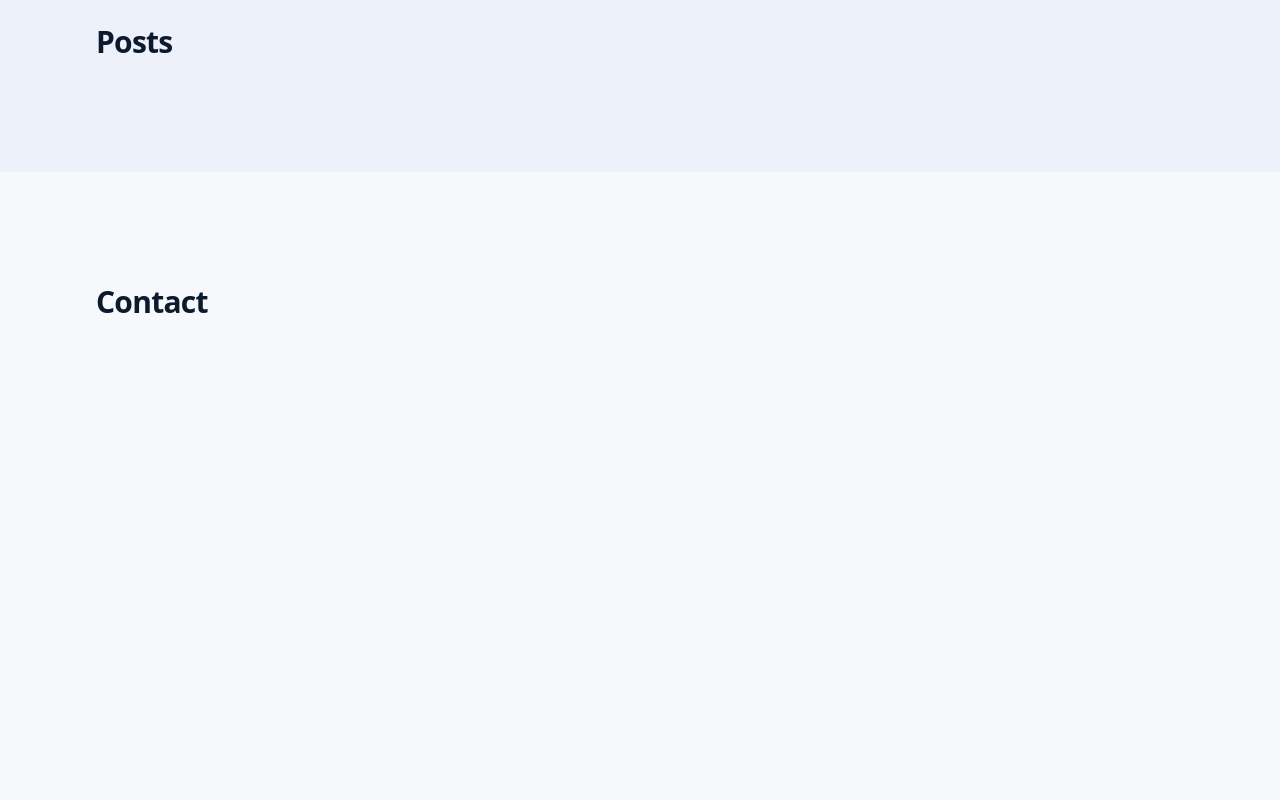
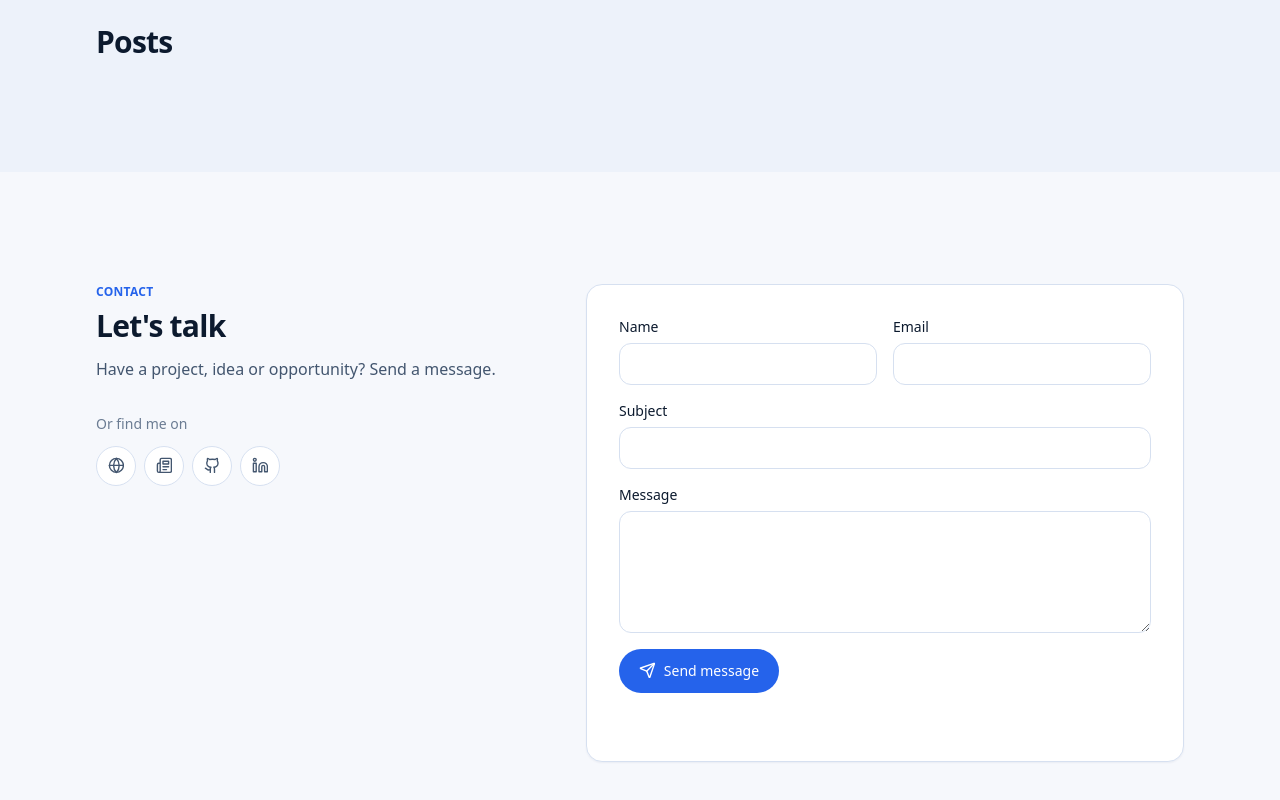
Before and after one commit to kristyancarvalho/portfolio, a React (Vite) app: page / in a window 1280 px wide. Shown: the part 2779-3579 px from the top of the page. Before the commit the page ends 3211 px from the top, so only its background shows below. Built offline with nearby package versions, Linux system fonts and the light colour scheme.

Commit message:
feat/contact: add contact section layout with accessible form

```diff
--- a/src/app/App.tsx
+++ b/src/app/App.tsx
@@ -3,6 +3,7 @@ import { Header } from '@/widgets/header/Header'
 import { HeroSection } from '@/widgets/hero/HeroSection'
 import { AboutSection } from '@/widgets/about/AboutSection'
 import { ProjectsSection } from '@/widgets/projects/ProjectsSection'
+import { ContactSection } from '@/widgets/contact/ContactSection'
 import { BackgroundDecoration } from '@/widgets/decoration/BackgroundDecoration'
 import { Section } from '@/shared/ui/Section'
 
@@ -20,9 +21,7 @@ export function App() {
         <Section id="posts" className="bg-background-soft">
           <h2 className="type-heading">{t('nav.posts')}</h2>
         </Section>
-        <Section id="contact">
-          <h2 className="type-heading">{t('nav.contact')}</h2>
-        </Section>
+        <ContactSection />
       </main>
     </div>
   )
--- /dev/null
+++ b/src/features/contact-form/ContactForm.tsx
@@ -0,0 +1,77 @@
+import { useState, type ChangeEvent, type FormEvent } from 'react'
+import { Send } from 'lucide-react'
+import { useTranslation } from 'react-i18next'
+import { Button } from '@/shared/ui/Button'
+import { TextAreaField, TextField } from '@/shared/ui/Field'
+
+type ContactValues = {
+  name: string
+  email: string
+  subject: string
+  message: string
+}
+
+const emptyValues: ContactValues = {
+  name: '',
+  email: '',
+  subject: '',
+  message: '',
+}
+
+export function ContactForm() {
+  const { t } = useTranslation()
+  const [values, setValues] = useState<ContactValues>(emptyValues)
+
+  const updateField =
+    (field: keyof ContactValues) =>
+    (event: ChangeEvent<HTMLInputElement | HTMLTextAreaElement>) => {
+      setValues((current) => ({ ...current, [field]: event.target.value }))
+    }
+
+  const handleSubmit = (event: FormEvent<HTMLFormElement>) => {
+    event.preventDefault()
+  }
+
+  return (
+    <form onSubmit={handleSubmit} noValidate className="flex flex-col gap-4">
+      <div className="grid gap-4 sm:grid-cols-2">
+        <TextField
+          id="contact-name"
+          name="name"
+          label={t('contact.form.name')}
+          autoComplete="name"
+          value={values.name}
+          onChange={updateField('name')}
+        />
+        <TextField
+          id="contact-email"
+          name="email"
+          type="email"
+          label={t('contact.form.email')}
+          autoComplete="email"
+          value={values.email}
+          onChange={updateField('email')}
+        />
+      </div>
+      <TextField
+        id="contact-subject"
+        name="subject"
+        label={t('contact.form.subject')}
+        value={values.subject}
+        onChange={updateField('subject')}
+      />
+      <TextAreaField
+        id="contact-message"
+        name="message"
+        label={t('contact.form.message')}
+        value={values.message}
+        onChange={updateField('message')}
+      />
+      <Button type="submit" className="self-start">
+        <Send className="h-[1.05rem] w-[1.05rem]" aria-hidden="true" />
+        {t('contact.form.send')}
+      </Button>
+      <p role="status" aria-live="polite" className="min-h-[1.25rem] text-sm" />
+    </form>
+  )
+}
--- a/src/i18n/locales/en.json
+++ b/src/i18n/locales/en.json
@@ -51,5 +51,18 @@
     "code": "Code",
     "demo": "Demo",
     "githubProfile": "View GitHub profile"
+  },
+  "contact": {
+    "eyebrow": "Contact",
+    "title": "Let's talk",
+    "subtitle": "Have a project, idea or opportunity? Send a message.",
+    "socialLabel": "Or find me on",
+    "form": {
+      "name": "Name",
+      "email": "Email",
+      "subject": "Subject",
+      "message": "Message",
+      "send": "Send message"
+    }
   }
 }
--- a/src/i18n/locales/pt-BR.json
+++ b/src/i18n/locales/pt-BR.json
@@ -51,5 +51,18 @@
     "code": "Código",
     "demo": "Demo",
     "githubProfile": "Ver perfil no GitHub"
+  },
+  "contact": {
+    "eyebrow": "Contato",
+    "title": "Vamos conversar",
+    "subtitle": "Tem um projeto, ideia ou oportunidade? Envie uma mensagem.",
+    "socialLabel": "Ou me encontre em",
+    "form": {
+      "name": "Nome",
+      "email": "E-mail",
+      "subject": "Assunto",
+      "message": "Mensagem",
+      "send": "Enviar mensagem"
+    }
   }
 }
--- /dev/null
+++ b/src/shared/ui/Field.tsx
@@ -0,0 +1,73 @@
+import type { InputHTMLAttributes, TextareaHTMLAttributes } from 'react'
+import { cn } from '@/shared/lib/cn'
+
+const controlClasses =
+  'w-full rounded-xl border border-border bg-surface px-3.5 py-2.5 text-sm text-text placeholder:text-text-soft transition-colors focus-visible:border-primary focus-visible:outline-none'
+
+type FieldBase = {
+  id: string
+  label: string
+  error?: string
+}
+
+export function TextField({
+  id,
+  label,
+  error,
+  className,
+  ...props
+}: FieldBase & InputHTMLAttributes<HTMLInputElement>) {
+  const errorId = error ? `${id}-error` : undefined
+
+  return (
+    <div className="flex flex-col gap-1.5">
+      <label htmlFor={id} className="text-sm font-medium text-text">
+        {label}
+      </label>
+      <input
+        id={id}
+        aria-invalid={error ? true : undefined}
+        aria-describedby={errorId}
+        className={cn(controlClasses, error && 'border-danger', className)}
+        {...props}
+      />
+      {error ? (
+        <p id={errorId} className="text-xs text-danger">
+          {error}
+        </p>
+      ) : null}
+    </div>
+  )
+}
+
+export function TextAreaField({
+  id,
+  label,
+  error,
+  className,
+  rows = 5,
+  ...props
+}: FieldBase & TextareaHTMLAttributes<HTMLTextAreaElement>) {
+  const errorId = error ? `${id}-error` : undefined
+
+  return (
+    <div className="flex flex-col gap-1.5">
+      <label htmlFor={id} className="text-sm font-medium text-text">
+        {label}
+      </label>
+      <textarea
+        id={id}
+        rows={rows}
+        aria-invalid={error ? true : undefined}
+        aria-describedby={errorId}
+        className={cn(controlClasses, 'resize-y', error && 'border-danger', className)}
+        {...props}
+      />
+      {error ? (
+        <p id={errorId} className="text-xs text-danger">
+          {error}
+        </p>
+      ) : null}
+    </div>
+  )
+}
--- /dev/null
+++ b/src/widgets/contact/ContactSection.tsx
@@ -0,0 +1,34 @@
+import { useTranslation } from 'react-i18next'
+import { ContactForm } from '@/features/contact-form/ContactForm'
+import { Card } from '@/shared/ui/Card'
+import { Reveal } from '@/shared/ui/Reveal'
+import { Section } from '@/shared/ui/Section'
+import { SocialLinks } from '@/shared/ui/SocialLinks'
+
+export function ContactSection() {
+  const { t } = useTranslation()
+
+  return (
+    <Section id="contact">
+      <div className="grid gap-12 lg:grid-cols-[0.85fr_1.15fr]">
+        <Reveal className="space-y-8">
+          <div>
+            <p className="type-badge text-primary">{t('contact.eyebrow')}</p>
+            <h2 className="type-heading mt-2">{t('contact.title')}</h2>
+            <p className="type-body-muted mt-3 max-w-md">{t('contact.subtitle')}</p>
+          </div>
+          <div>
+            <p className="type-caption mb-3">{t('contact.socialLabel')}</p>
+            <SocialLinks />
+          </div>
+        </Reveal>
+
+        <Reveal delay={0.1}>
+          <Card className="p-6 sm:p-8">
+            <ContactForm />
+          </Card>
+        </Reveal>
+      </div>
+    </Section>
+  )
+}
```
